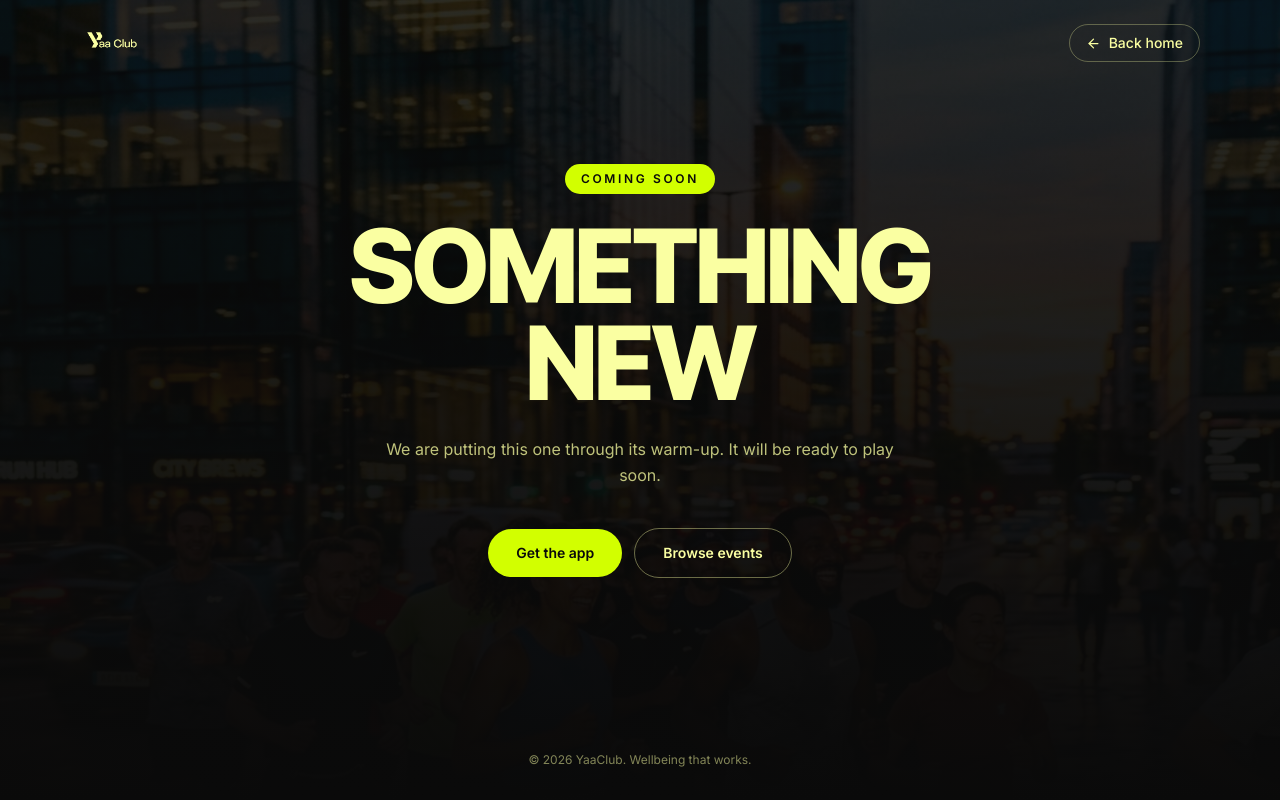
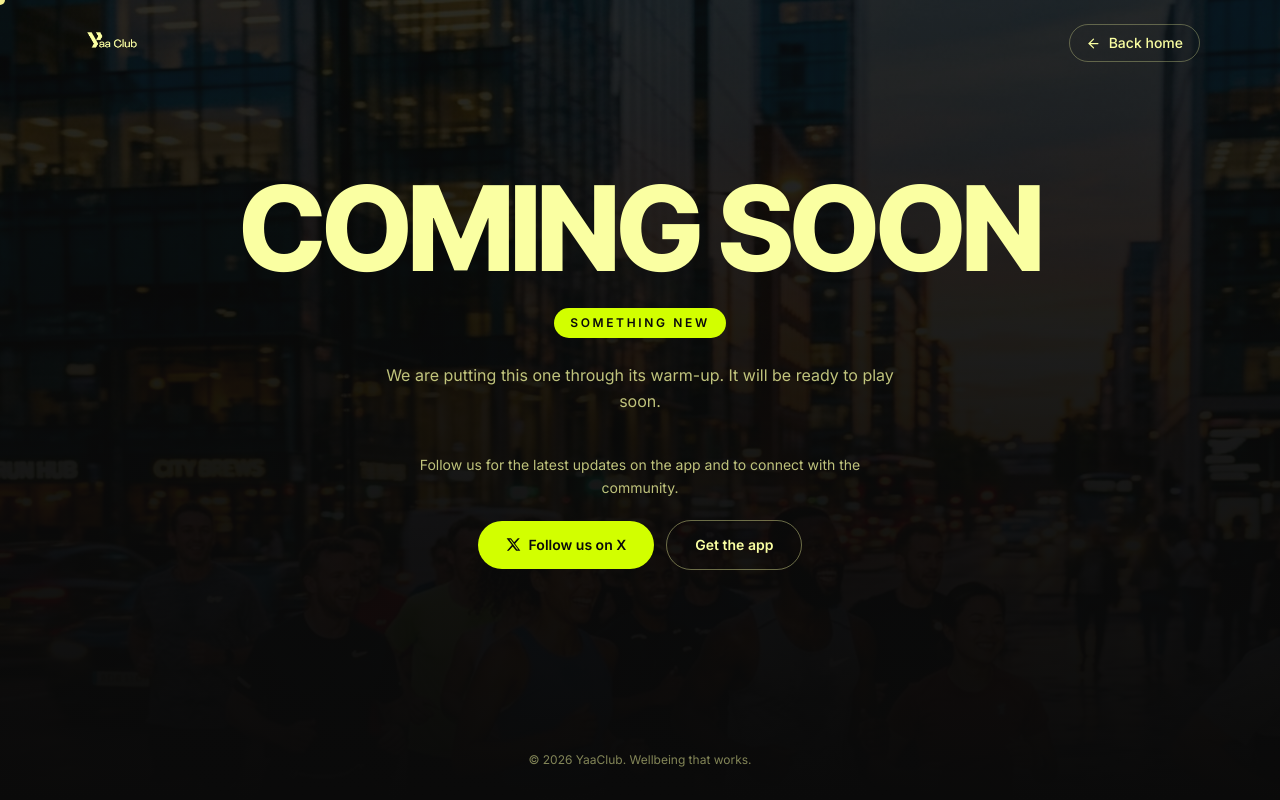
Before and after one commit to PhuccNguyen/yaaclublanding, a Next.js app: page /coming-soon in a window 1280 px wide. Built offline with nearby package versions, Linux system fonts and the light colour scheme.

Commit message:
feat(coming-soon): update layout with large COMING SOON headline, X follow link, global cursor, and UI polish

```diff
--- a/app/coming-soon/page.tsx
+++ b/app/coming-soon/page.tsx
@@ -9,6 +9,15 @@ export const metadata: Metadata = {
   title: "Coming soon | Yaa Club",
   description: "This part of Yaa Club is in training. Check back soon.",
 };
+
+/* X (Twitter) mark — this lucide build ships no social logos. */
+function XGlyph() {
+  return (
+    <svg width="15" height="15" viewBox="0 0 24 24" fill="currentColor" aria-hidden="true">
+      <path d="M18.9 2H22l-7.5 8.6L23 22h-6.9l-5.4-7-6.2 7H1.4l8-9.1L1 2h7l4.9 6.5L18.9 2zm-1.2 18h1.9L7.4 4H5.4l12.3 16z" />
+    </svg>
+  );
+}
 
 const KNOWN: Record<string, string> = {
   Communities: "Find your people. Clubs, crews and communities for every sport are almost here.",
@@ -60,29 +69,37 @@ export default async function ComingSoon({
       </header>
 
       {/* Centered content */}
-      <section className="relative z-10 mx-auto flex w-full max-w-[760px] flex-1 flex-col items-center justify-center px-5 pb-24 text-center">
-        <span className="eyebrow mb-6 rounded-full bg-[var(--yaa-lime)] px-4 py-1.5 text-[var(--yaa-black)]">
+      <section className="relative z-10 mx-auto flex w-full max-w-[900px] flex-1 flex-col items-center justify-center px-5 pb-24 text-center">
+        {/* "COMING SOON" is the headline; the page name sits below it */}
+        <h1 className="font-display text-[clamp(46px,10vw,118px)] uppercase leading-[0.88]">
           Coming soon
+        </h1>
+        <span className="eyebrow mt-6 rounded-full bg-[var(--yaa-lime)] px-4 py-1.5 text-[var(--yaa-black)]">
+          {title}
         </span>
-        <h1 className="font-display text-[clamp(44px,8vw,104px)] uppercase leading-[0.92]">
-          {title}
-        </h1>
         <p className="mt-6 max-w-[520px] text-base leading-relaxed text-[var(--yaa-cream)]/75">
           {copy}
         </p>
 
-        <div className="mt-10 flex flex-wrap items-center justify-center gap-3">
+        <p className="mt-10 max-w-[460px] text-sm leading-relaxed text-[var(--yaa-cream)]/75">
+          Follow us for the latest updates on the app and to connect with the
+          community.
+        </p>
+
+        <div className="mt-5 flex flex-wrap items-center justify-center gap-3">
+          <a
+            href="https://x.com/YaaClubApp"
+            target="_blank"
+            rel="noopener noreferrer"
+            className="inline-flex items-center gap-2 rounded-full bg-[var(--yaa-lime)] px-7 py-3.5 text-sm font-semibold text-[var(--yaa-black)] transition-transform duration-300 hover:-translate-y-0.5"
+          >
+            <XGlyph /> Follow us on X
+          </a>
           <Link
             href="/#download"
-            className="rounded-full bg-[var(--yaa-lime)] px-7 py-3.5 text-sm font-semibold text-[var(--yaa-black)] transition-transform duration-300 hover:-translate-y-0.5"
+            className="rounded-full border border-[var(--yaa-cream)]/40 px-7 py-3.5 text-sm font-semibold transition-colors hover:border-[var(--yaa-lime)] hover:text-[var(--yaa-lime)]"
           >
             Get the app
-          </Link>
-          <Link
-            href="/#events"
-            className="rounded-full border border-[var(--yaa-cream)]/40 px-7 py-3.5 text-sm font-semibold transition-colors hover:border-[var(--yaa-lime)] hover:text-[var(--yaa-lime)]"
-          >
-            Browse events
           </Link>
         </div>
       </section>
--- a/app/globals.css
+++ b/app/globals.css
@@ -168,26 +168,27 @@ body {
 
 /* ═══════════ Custom cursor ═══════════ */
 
+/* Brand-cream dot in `difference` blend: it inverts against whatever is behind
+   it, so it stays visible on cream, white, lime AND the black footer / CTA /
+   coming-soon sections. A solid dark dot disappeared on the dark sections. */
 .custom-cursor {
   position: fixed;
-  width: 8px;
-  height: 8px;
-  background: var(--yaa-black);
+  width: 10px;
+  height: 10px;
+  background: var(--yaa-cream);
+  mix-blend-mode: difference;
   border-radius: 50%;
   pointer-events: none;
   z-index: 9999;
   transform: translate(-50%, -50%);
   transition:
     width 0.3s cubic-bezier(0.22, 1, 0.36, 1),
-    height 0.3s cubic-bezier(0.22, 1, 0.36, 1),
-    background 0.3s cubic-bezier(0.22, 1, 0.36, 1);
+    height 0.3s cubic-bezier(0.22, 1, 0.36, 1);
 }
 
 .custom-cursor.hover {
   width: 48px;
   height: 48px;
-  background: var(--yaa-cream);
-  mix-blend-mode: difference;
 }
 
 @media (pointer: coarse) {
--- a/app/layout.tsx
+++ b/app/layout.tsx
@@ -1,5 +1,6 @@
 import type { Metadata } from "next";
 import { Inter, Inter_Tight } from "next/font/google";
+import { Cursor } from "@/components/ui/Cursor";
 import "./globals.css";
 
 const interTight = Inter_Tight({
@@ -47,6 +48,9 @@ export default function RootLayout({
   return (
     <html lang="en" className={`${interTight.variable} ${inter.variable}`}>
       <body className="min-h-screen bg-[var(--yaa-cream)] text-[var(--yaa-black)]">
+        {/* Global: the CSS hides the native cursor everywhere, so the custom one
+            must exist on every route (not just the landing page). */}
+        <Cursor />
         {children}
       </body>
     </html>
--- a/app/page.tsx
+++ b/app/page.tsx
@@ -1,5 +1,4 @@
 import { LenisProvider } from "@/lib/lenis";
-import { Cursor } from "@/components/ui/Cursor";
 import { GrainOverlay } from "@/components/ui/GrainOverlay";
 import { Nav } from "@/components/layout/Nav";
 import { Footer } from "@/components/layout/Footer";
@@ -13,7 +12,6 @@ import { BigCTA } from "@/components/sections/BigCTA";
 export default function Home() {
   return (
     <LenisProvider>
-      <Cursor />
       <GrainOverlay />
       <Nav />
       <main id="top" className="bg-[var(--yaa-white)]">
--- a/components/sections/StatsBar.tsx
+++ b/components/sections/StatsBar.tsx
@@ -149,6 +149,11 @@ export function StatsBar() {
                 );
               })}
             </div>
+
+            {/* Honesty note: these figures are illustrative, not live metrics. */}
+            <p className="mt-4 text-right text-[10px] italic text-[var(--yaa-ink-60)]">
+              Demo data
+            </p>
           </div>
         </div>
       </section>
--- a/components/ui/StoreBadges.tsx
+++ b/components/ui/StoreBadges.tsx
@@ -14,11 +14,12 @@ export function StoreBadges({ scheme = "dark", className = "" }: StoreBadgesProp
   const fg = scheme === "dark" ? "var(--yaa-cream)" : "var(--yaa-cream)";
   const stroke = scheme === "dark" ? "none" : "var(--yaa-cream)";
 
+  /* shrink-0 + nowrap: the two-line label must never break ("Get it on" → "Get / it on"). */
   const badgeClass =
-    "inline-flex h-10 lg:h-12 items-center gap-2 lg:gap-2.5 rounded-xl px-3 lg:px-4 transition-transform duration-300 hover:-translate-y-0.5";
+    "inline-flex h-10 lg:h-12 shrink-0 items-center gap-2 lg:gap-2.5 whitespace-nowrap rounded-xl px-3 lg:px-4 transition-transform duration-300 hover:-translate-y-0.5";
 
   return (
-    <div className={`flex flex-nowrap items-center gap-4 ${className}`}>
+    <div className={`flex flex-wrap items-center gap-4 ${className}`}>
       <a
         href="#download"
         aria-label="Download on the App Store"
@@ -28,7 +29,7 @@ export function StoreBadges({ scheme = "dark", className = "" }: StoreBadgesProp
         <svg width="22" height="26" viewBox="0 0 22 26" fill={fg} aria-hidden="true">
           <path d="M18.1 13.7c0-3 2.5-4.5 2.6-4.6-1.4-2-3.6-2.3-4.3-2.3-1.8-.2-3.6 1.1-4.5 1.1-.9 0-2.4-1.1-3.9-1-2 0-3.9 1.2-4.9 3-2.1 3.6-.5 9 1.5 11.9 1 1.4 2.2 3 3.7 3 1.5-.1 2.1-1 3.9-1s2.3 1 3.9.9c1.6 0 2.6-1.5 3.6-2.9 1.1-1.7 1.6-3.3 1.6-3.4-.1-.1-3.2-1.3-3.2-4.7zM15.2 4.9c.8-1 1.4-2.4 1.2-3.9-1.2.1-2.7.9-3.5 1.9-.8.9-1.5 2.3-1.3 3.7 1.4.1 2.8-.7 3.6-1.7z" />
         </svg>
-        <span className="flex flex-col leading-tight" style={{ color: fg }}>
+        <span className="flex flex-col whitespace-nowrap leading-tight" style={{ color: fg }}>
           <span className="text-[10px] font-medium">Download on the</span>
           <span className="text-base font-semibold tracking-tight">App Store</span>
         </span>
@@ -46,7 +47,7 @@ export function StoreBadges({ scheme = "dark", className = "" }: StoreBadgesProp
           <path d="M15.4 15L11.9 11.5 1.5 21.9c.4.4 1 .4 1.8 0L15.4 15z" fill={fg} opacity="0.8" />
           <path d="M15.4 8L3.3 1.2C2.5.8 1.9.9 1.5 1.3l10.4 10.3L15.4 8z" fill={fg} />
         </svg>
-        <span className="flex flex-col leading-tight" style={{ color: fg }}>
+        <span className="flex flex-col whitespace-nowrap leading-tight" style={{ color: fg }}>
           <span className="text-[10px] font-medium uppercase">Get it on</span>
           <span className="text-base font-semibold tracking-tight">Google Play</span>
         </span>
```
